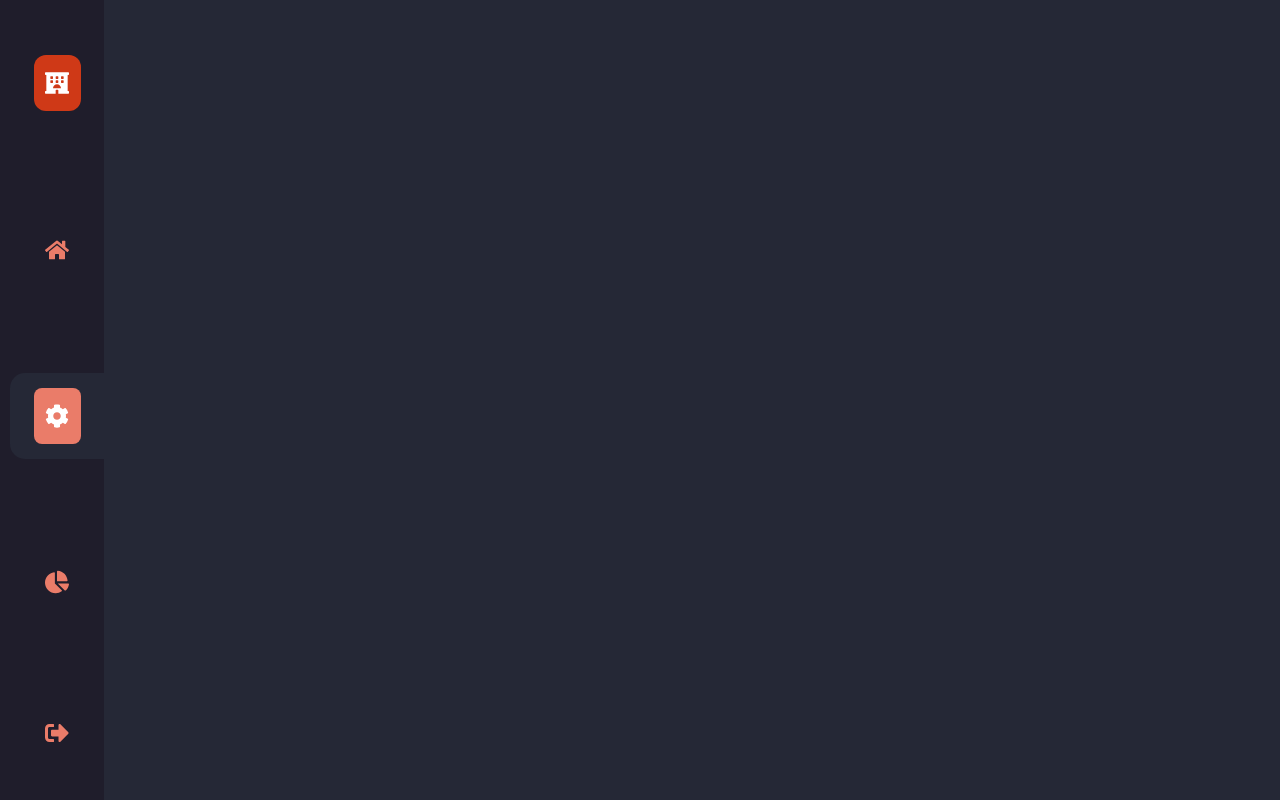
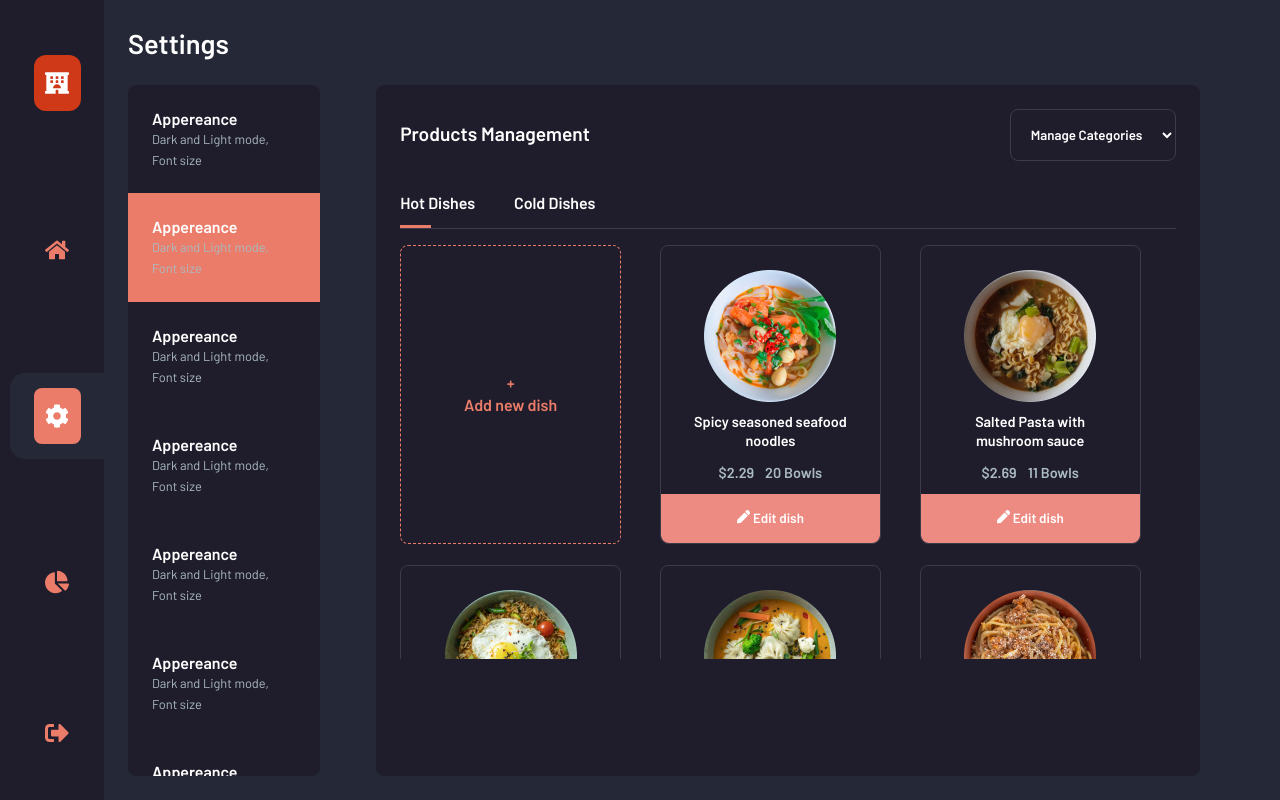
Before and after one commit to hmunish/POS-resto, a React (Create React App) app: page /settings in a window 1280 px wide. Before the commit this address had no page. Built offline with nearby package versions, Linux system fonts and the light colour scheme.

Commit message:
Add settings, manage product component

```diff
--- a/src/App.js
+++ b/src/App.js
@@ -2,6 +2,7 @@ import { Route, Routes } from "react-router-dom";
 import Sidebar from "./Components/Sidebar/Sidebar";
 import Home from "./Components/Home/Home";
 import ReportsContainer from "./Components/Reports/ReportsContainer";
+import Settings from "./Components/Settings/Settings";
 
 const App = () => (
   <main>
@@ -9,6 +10,7 @@ const App = () => (
     <Routes>
       <Route path="/" element={<Home />} />
       <Route path="/reports" element={<ReportsContainer />} />
+      <Route path="/settings" element={<Settings />} />
     </Routes>
   </main>
 );
--- /dev/null
+++ b/src/Components/Settings/ManageProduct.js
@@ -0,0 +1,96 @@
+import { useContext, useRef } from "react";
+import { MenuContext } from "../../Store/Menu";
+import ManageProductItemCard from "./ManageProductItemCard";
+
+const ManageProduct = () => {
+  const activeTabBorder = useRef();
+  const firstAccordianTab = useRef();
+  const tabList = useRef();
+  const menuCtx = useContext(MenuContext);
+
+  const tabListMarkup = [];
+  const menuListMarkup = [];
+
+  Object.entries(menuCtx.items).forEach((category, index) => {
+    tabListMarkup.push(
+      <li data-tabno={index} key={category[0]}>
+        {category[0]}
+      </li>,
+    );
+    const div = (
+      <div
+        className="card__wrapper"
+        key={category[0]}
+        ref={index === 0 ? firstAccordianTab : null}
+      >
+        <div className="add__item__card">
+          <button type="button" className="add__item">
+            +
+            {' '}
+            <br />
+            {' '}
+            Add new dish
+          </button>
+        </div>
+        {Object.values(category[1]).map((item) => (
+          <ManageProductItemCard
+            key={item.id}
+            category={category[0]}
+            dataId={item.id}
+            name={item.name}
+            price={item.price}
+            stock={item.stock}
+            img={item.img}
+          />
+        ))}
+      </div>
+    );
+    menuListMarkup.push(div);
+  });
+
+  const handleTabClick = (e) => {
+    // Checking if clicked target is an <li>
+    if (e.target.tagName === "LI") {
+      e.target.parentElement
+        .querySelector(".active")
+        ?.classList.remove("active");
+      //   const tabWidth = `${
+      //     (e.target.offsetWidth / tabList.current.offsetWidth) * 100
+      //   }%`;
+      //   activeTabBorder.current.style.width = tabWidth;
+      const marginLeft = (e.target.offsetLeft / tabList.current.offsetWidth) * 100;
+      activeTabBorder.current.style.marginLeft = `${marginLeft}%`;
+      e.target.classList.add("active");
+      firstAccordianTab.current.style.marginLeft = `${
+        e.target.dataset.tabno * -100
+      }%`;
+    }
+  };
+
+  return (
+    <div className="product__management">
+      <div id="product__management__header">
+        <h2 className="product__management title">Products Management</h2>
+        <select className="product__management">
+          <option>Manage Categories</option>
+        </select>
+      </div>
+      <div className="product_management accordian">
+        <ul
+          className="product_management accordian"
+          onClick={handleTabClick}
+          onKeyDown={handleTabClick}
+          tabIndex={0}
+          role="tablist"
+          ref={tabList}
+        >
+          {tabListMarkup}
+          <div id="menu_item__active_tab_border" ref={activeTabBorder} />
+        </ul>
+        <div id="card__slider__wrapper">{menuListMarkup}</div>
+      </div>
+    </div>
+  );
+};
+
+export default ManageProduct;
--- /dev/null
+++ b/src/Components/Settings/ManageProductItemCard.js
@@ -0,0 +1,33 @@
+import { FaPen } from "react-icons/fa";
+
+const ManageProductItemCard = ({
+  dataId,
+  category,
+  img,
+  name,
+  price,
+  stock,
+}) => (
+  <div className="item__card" data-id={dataId} data-category={category}>
+    <img src={img} alt="Dish" />
+    <p>{name}</p>
+    <ul>
+      <li>
+        $
+        {price}
+      </li>
+      <li>
+        {stock}
+        {' '}
+        Bowls
+      </li>
+    </ul>
+    <button className="edit__item" type="button">
+      <FaPen />
+      {' '}
+      Edit dish
+    </button>
+  </div>
+);
+
+export default ManageProductItemCard;
--- /dev/null
+++ b/src/Components/Settings/Settings.css
@@ -0,0 +1,218 @@
+section.settings {
+  width: 100%;
+  height: 100%;
+  padding: 1.5rem;
+  display: flex;
+  flex-direction: column;
+  gap: 3%;
+
+  /* background-color: aquamarine; */
+}
+
+h1.settings {
+  color: #fff;
+  font-size: 1.7rem;
+  line-height: 140%;
+}
+
+.settings.wrapper {
+  width: 100%;
+  flex: 1;
+  display: grid;
+  grid-template: auto / 17% 73%;
+  gap: 5%;
+
+  /* background-color: beige; */
+  overflow: hidden;
+}
+
+ul.settings__nav {
+  width: 100%;
+  height: 100%;
+  list-style: none;
+  background-color: var(--dark-bg-2);
+  overflow-y: auto;
+  overflow-x: hidden;
+  border-radius: 8px;
+}
+
+ul.settings__nav > li {
+  padding: 1.5rem;
+
+  /* max-height: 87px; */
+  color: #fff;
+  display: inline-block;
+}
+
+ul.settings__nav > li.active {
+  background-color: var(--clr-1);
+}
+
+ul.settings__nav > li span {
+  font-family: barlow-regular, sans-serif;
+  font-size: 0.8rem;
+  line-height: 140%;
+  color: var(--text-light-clr-1);
+}
+
+div.product__management {
+  padding: 1.5rem;
+  background-color: var(--dark-bg-2);
+  border-radius: 8px;
+  display: flex;
+  flex-direction: column;
+  gap: 5%;
+  overflow: hidden;
+}
+
+#product__management__header {
+  width: 100%;
+  display: flex;
+  align-items: center;
+  justify-content: space-between;
+}
+
+select.product__management {
+  padding: 1rem;
+  text-align: center;
+  background: none;
+  color: #fff;
+  border: 1px solid var(--dark-bg-5);
+  border-radius: 8px;
+}
+
+select.product__management option {
+  background-color: var(--dark-bg-2);
+}
+
+.product__management.title {
+  font-size: 1.2rem;
+  line-height: 140%;
+  color: #fff;
+}
+
+div.product_management.accordian {
+  width: 100%;
+  height: 75%;
+  display: flex;
+  flex-direction: column;
+  align-items: center;
+  justify-content: space-between;
+}
+
+ul.product_management.accordian {
+  width: 100%;
+  list-style: none;
+  display: flex;
+  flex-wrap: wrap;
+  gap: 5%;
+  padding-bottom: 1rem;
+  color: #fff;
+  border-bottom: 1px solid var(--dark-bg-5);
+  position: relative;
+}
+
+ul.product_management.accordian li {
+  cursor: pointer;
+}
+
+#card__slider__wrapper {
+  width: 100%;
+  padding: 1rem 0;
+  display: flex;
+  overflow: hidden;
+}
+
+#card__slider__wrapper > .card__wrapper {
+  min-width: 100%;
+  overflow-y: auto;
+  display: flex;
+  gap: 5%;
+  flex-wrap: wrap;
+  transition: all 0.3s;
+
+  /* background-color: aqua; */
+}
+
+.add__item__card {
+  width: 221px;
+  height: 299px;
+  border-radius: 8px;
+  border: 1px dashed var(--clr-1);
+  display: flex;
+  align-items: center;
+  justify-content: center;
+  cursor: pointer;
+}
+
+button.add__item {
+  background: none;
+  border: none;
+  font-size: 1rem;
+  line-height: 140%;
+  color: var(--clr-1);
+  cursor: pointer;
+}
+
+.item__card {
+  width: 221px;
+  height: 299px;
+  display: flex;
+  flex-direction: column;
+  align-items: center;
+  justify-content: space-between;
+  padding-top: 1.5rem;
+  color: #fff;
+  border: 1px solid var(--dark-bg-5);
+  border-radius: 8px;
+}
+
+.item__card > p {
+  width: 75%;
+  text-align: center;
+  font-size: 0.9rem;
+  line-height: 130%;
+}
+
+.item__card > ul {
+  width: 100%;
+  justify-content: center;
+  display: flex;
+  gap: 5%;
+  list-style: none;
+  color: var(--text-light-clr-1);
+  font-family: barlow-regular, sans-serif;
+  font-size: 0.9rem;
+  line-height: 140%;
+}
+
+.item__card > button {
+  width: 100%;
+  padding: 1rem;
+  border-bottom-left-radius: 8px;
+  border-bottom-right-radius: 8px;
+  border: none;
+  color: #fff;
+  mix-blend-mode: screen;
+  background-color: var(--clr-1);
+  cursor: pointer;
+}
+
+@media (max-width: 1000px) {
+  .settings.wrapper {
+    grid-template: auto / 100%;
+    overflow-y: auto;
+  }
+
+  ul.settings__nav {
+    overflow: visible;
+  }
+
+  div.product__management {
+    overflow: visible;
+  }
+
+  #card__slider__wrapper > .card__wrapper {
+    justify-content: center;
+  }
+}
--- /dev/null
+++ b/src/Components/Settings/Settings.js
@@ -0,0 +1,64 @@
+import ManageProduct from "./ManageProduct";
+import "./Settings.css";
+
+const Settings = () => (
+  <section className="settings">
+    <h1 className="settings">Settings</h1>
+    <div className="settings wrapper">
+      <ul className="settings__nav">
+        <li>
+          <p>
+            Appereance
+            <br />
+            <span>Dark and Light mode, Font size</span>
+          </p>
+        </li>
+        <li className="active">
+          <p>
+            Appereance
+            <br />
+            <span>Dark and Light mode, Font size</span>
+          </p>
+        </li>
+        <li>
+          <p>
+            Appereance
+            <br />
+            <span>Dark and Light mode, Font size</span>
+          </p>
+        </li>
+        <li>
+          <p>
+            Appereance
+            <br />
+            <span>Dark and Light mode, Font size</span>
+          </p>
+        </li>
+        <li>
+          <p>
+            Appereance
+            <br />
+            <span>Dark and Light mode, Font size</span>
+          </p>
+        </li>
+        <li>
+          <p>
+            Appereance
+            <br />
+            <span>Dark and Light mode, Font size</span>
+          </p>
+        </li>
+        <li>
+          <p>
+            Appereance
+            <br />
+            <span>Dark and Light mode, Font size</span>
+          </p>
+        </li>
+      </ul>
+      <ManageProduct />
+    </div>
+  </section>
+);
+
+export default Settings;
```
